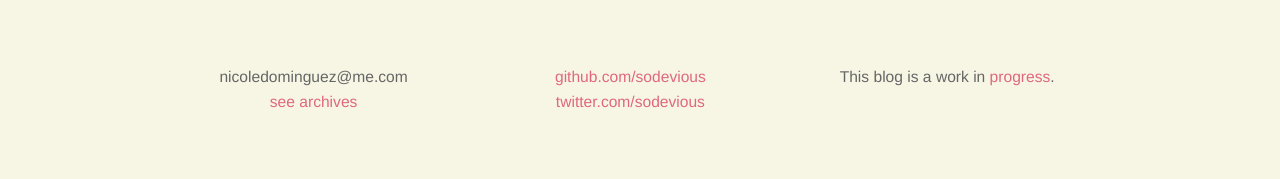
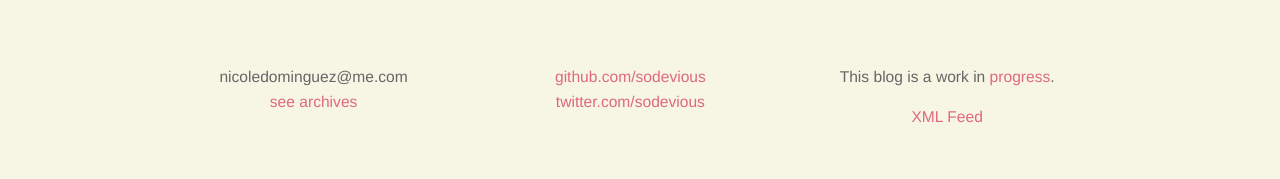
Before and after one commit to sodevious/sodevious-blog, a Jekyll site: the page built from _posts/2013-09-27-things-that-are-magical.md, in a window 1280 px wide. Shown: the part 932-1111 px from the top of the page. Built offline with Jekyll 4.4.1, drawn with Linux system fonts in a browser that asks for light colours; comment, search, counter and statistics services are not loaded.

Commit message:
adding feed link, pagination

```diff
--- a/_config.yml
+++ b/_config.yml
@@ -4,4 +4,4 @@ url: http://sodevious.me
 pygments: true
 timezine: America/New_York
 permalink: /:year/:title
-paginate: 2
+paginate: 4
--- a/_layouts/default.html
+++ b/_layouts/default.html
@@ -44,6 +44,8 @@
 
 			<div class="meta">
 				<p>This blog is a work in <a href="https://github.com/sodevious/sodevious-blog">progress</a>.</p>
+
+				<p><a href="http://sodevious.me/feed.xml">XML Feed</a></p>
 			</div>
 		</footer>
 
```
